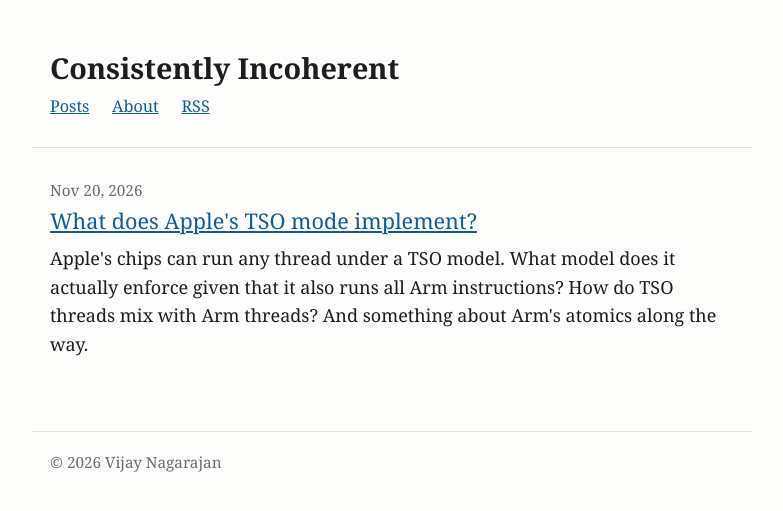
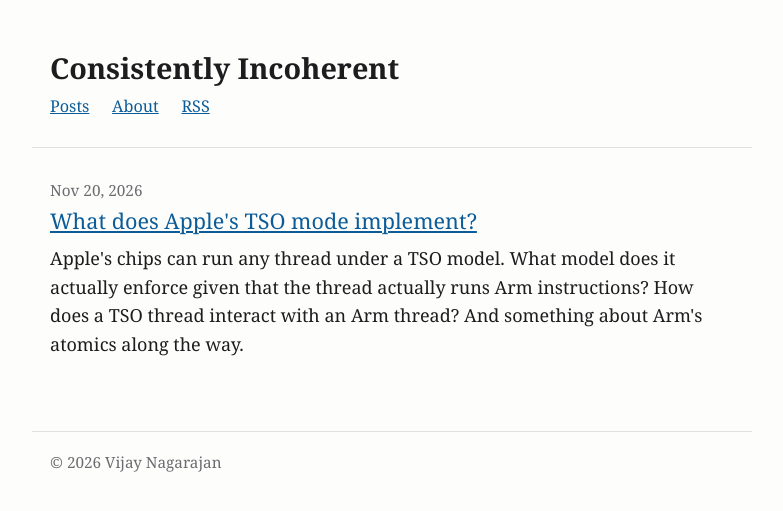
Before and after one commit to vijay-nagarajan/blog, a Jekyll site: the page built from index.html, in a window 1280 px wide. Shown: the top 511 px of the page, without its empty margins (248-1031 px from the left). Built offline with Jekyll 4.4.1, drawn with Linux system fonts in a browser that asks for light colours.

Commit message:
Apple TSO post: summary

```diff
--- a/_posts/2026-11-20-apple-tso-mode.md
+++ b/_posts/2026-11-20-apple-tso-mode.md
@@ -1,7 +1,7 @@
 ---
 layout: post
 title: "What does Apple's TSO mode implement?"
-summary: "Apple's chips can run any thread under a TSO model. What model does it actually enforce given that it also runs all Arm instructions? How do TSO threads mix with Arm threads? And something about Arm's atomics along the way."
+summary: "Apple's chips can run any thread under a TSO model. What model does it actually enforce given that the thread actually runs Arm instructions? How does a TSO thread interact with an Arm thread? And something about Arm's atomics along the way."
 ---
 
 Apple's M-series chips have a TSO mode, which Rosetta turns on for the threads that run translated x86 code. Asahi Linux exposes the mode to user programs, and the x86 emulator [FEX-Emu](https://fex-emu.com/FEX-2306/) uses it. A proposal to add this interface to mainline Linux was [declined](https://lkml.iu.edu/2404.2/05657.html), in part because [no specification says](https://lists.infradead.org/pipermail/linux-arm-kernel/2024-May/926618.html) which memory model the mode implements.
```
